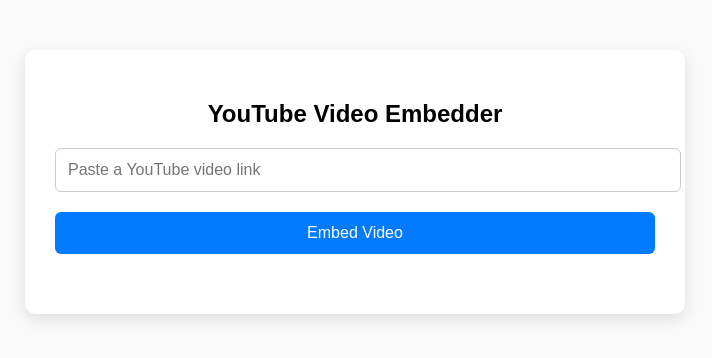
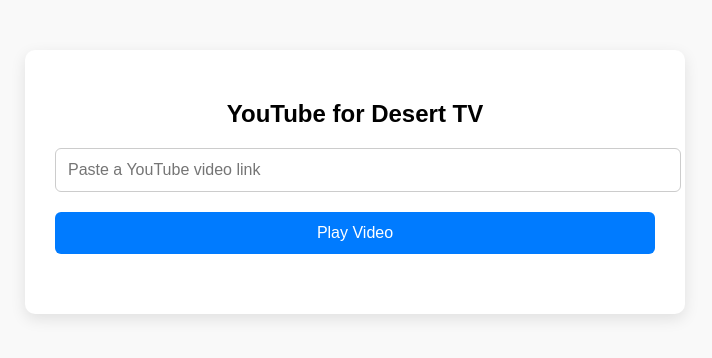
Before and after one commit to snoopythe3-from-scratch/youtubeembed, a plain HTML site: page deserttv.html in a window 1280 px wide. Shown: the whole page, without its empty margins (285-997 px from the left). Drawn offline with Linux system fonts and the light colour scheme.

Commit message:
Update and rename index.html to deserttv.html

```diff
--- a/index.html
+++ b/deserttv.html
@@ -2,7 +2,7 @@
 <html lang="en">
 <head>
   <meta charset="UTF-8">
-  <title>YouTube Video Embedder</title>
+  <title>YouTube for Desert TV</title>
   <style>
     body {
       font-family: Arial, sans-serif;
@@ -68,9 +68,9 @@
 <body>
 
   <div class="container">
-    <h2>YouTube Video Embedder</h2>
+    <h2>YouTube for Desert TV</h2>
     <input type="text" id="youtubeUrl" placeholder="Paste a YouTube video link">
-    <button id="embedBtn">Embed Video</button>
+    <button id="embedBtn">Play Video</button>
 
     <div id="videoContainer"></div>
   </div>
```
